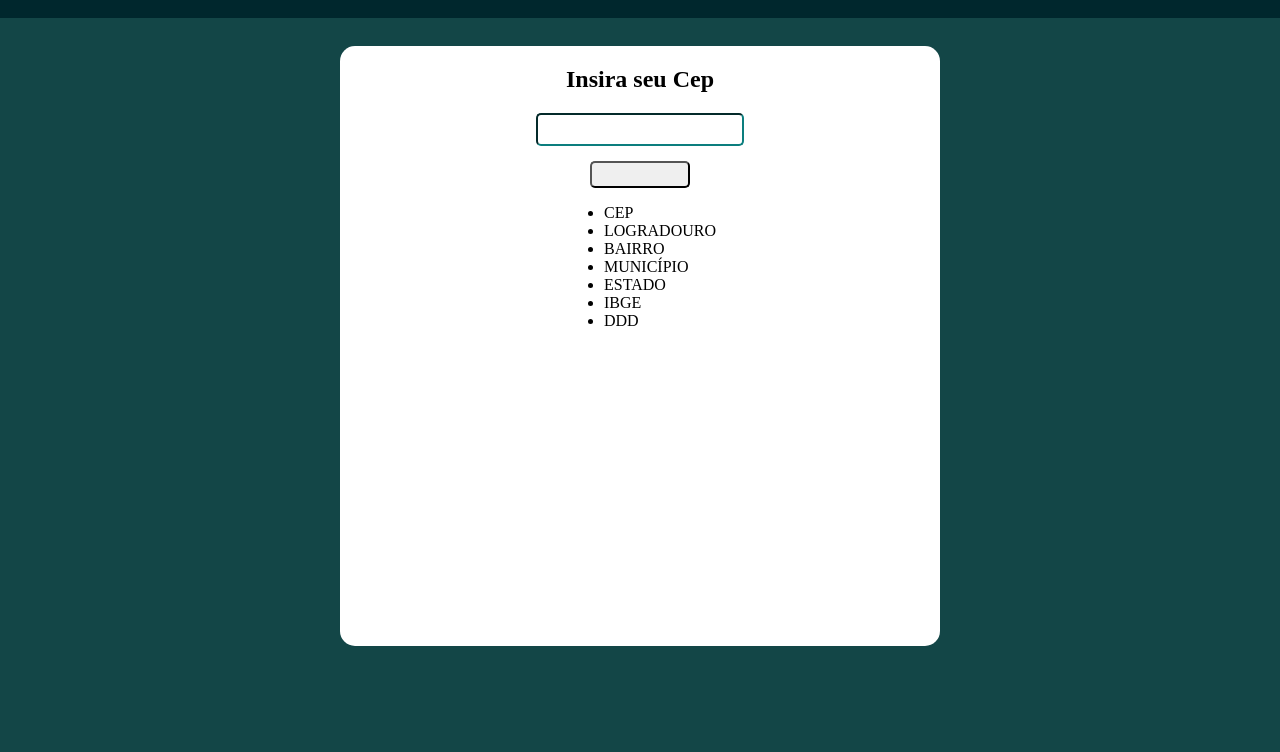
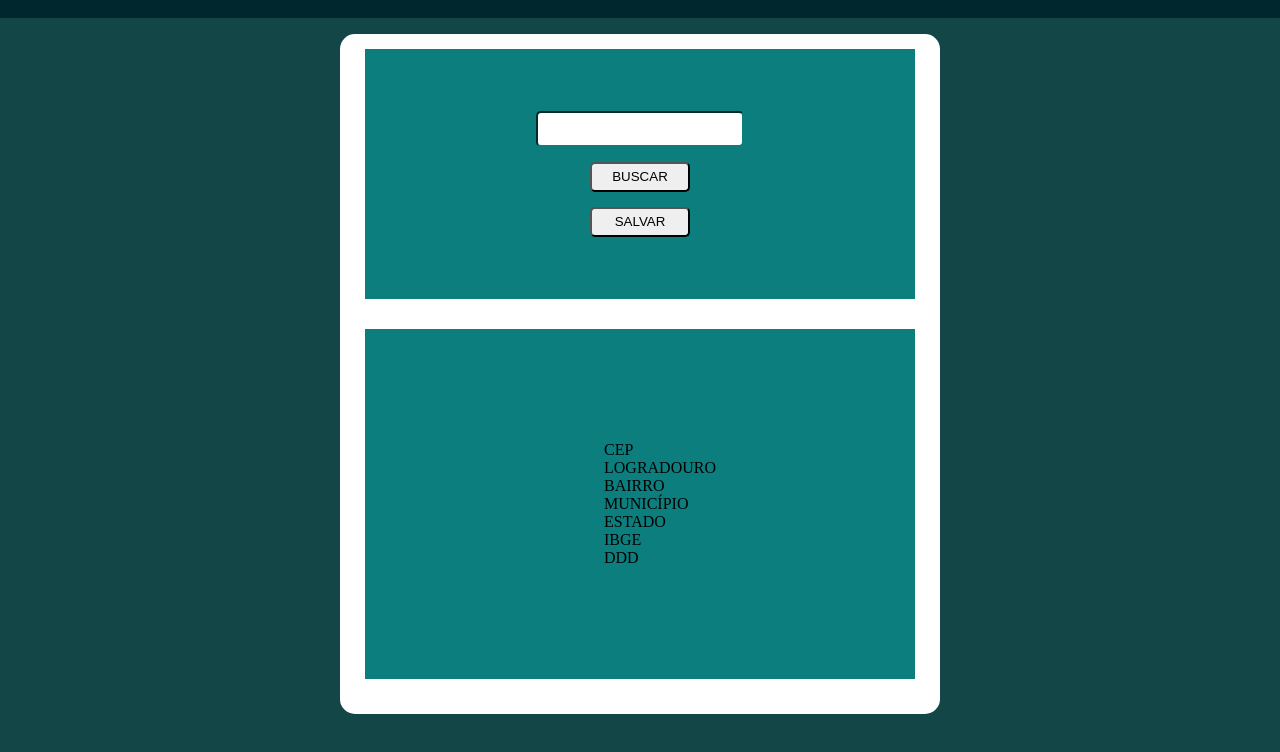
Before and after one commit to queirozzrafael/Project-__BuscarCep, a plain HTML site: page index.html in a window 1280 px wide. Shown: the part 62-814 px from the top of the page. Drawn offline with Linux system fonts and the light colour scheme.

Commit message:
Fix bug js and fix in html

```diff
--- a/assets/css/style.css
+++ b/assets/css/style.css
@@ -28,20 +28,37 @@ body{
 }
 
 #container2{
-    height: 600px;
+    margin-top: 55px;
+    height: 680px;
     width: 600px;
     background-color:#ffffff;
     border-radius: 15px;
     display: flex;
+    align-items: center;
+    flex-direction: column;
 }
 
 .insert{
-    height: 300px;
-    width: 600px;
+    margin-top: 15px;
+    height: 250px;
+    width: 550px;
     display: flex;
     align-items: center;
+    justify-content: center;
     flex-direction: column;
+    background-color: #0c7e7e;
 }
+
+
+.reslt{
+    margin-top: 30px;
+    display: flex;
+    justify-content: center;
+    align-items: center;
+    height: 350px;
+    width: 550px;
+    background-color: #0c7e7e;
+   }
 
 #CEP{
     height: 30px;
@@ -57,12 +74,7 @@ body{
     border-radius: 5px;
 }
 
-#reslt{
- display: flex;
- justify-content: center;
- align-items: center;
+
+li {
+    list-style-type: none;
 }
-
-#exData {
-
-  }
--- a/assets/js/app.js
+++ b/assets/js/app.js
@@ -1,4 +1,3 @@
-
 function searchCep () {
 const cep = document.getElementById('CEP').value
 const excep = document.querySelector("#excep")
@@ -13,15 +12,22 @@ const exddd = document.querySelector("#exddd")
     fetch(`https://viacep.com.br/ws/${cep}/json/`)
         .then(result => result.json())
             .then(json => {
-                excep.innerHTML += json.cep
-                exlog.innerHTML += json.logradouro
-                exbai.innerHTML += json.bairro
-                exmun.innerHTML += json.localidade
-                exest.innerHTML += json.uf
-                exibg.innerHTML += json.ibge
-                exddd.innerHTML += json.ddd
+                excep.innertext = json.cep
+                exlog.innerHTML = json.logradouro
+                exbai.innerHTML = json.bairro
+                exmun.innerHTML = json.localidade
+                exest.innerHTML = json.uf
+                exibg.innerHTML = json.ibge
+                exddd.innerHTML = json.ddd
             })
             .catch(perror => console.log('ERROR'))
 
 
 }
+
+function saveCep (searchCep) {
+    window.localStorage.setItem("CEP", excep)
+    alert(localStorage.getItem(CEP))
+
+
+}
--- a/index.html
+++ b/index.html
@@ -11,20 +11,28 @@
         <div id="container"><h1>BUSCAR CEP</h1></div>
             <div id="container2">
                 <div class="insert">
-                    <h2>Insira seu Cep</h2>
                     <input type="number" id="CEP">
-                        <button onclick="searchCep()" id="SUB"></button>
-                        <section id="reslt">
-                            <ul id="exData">
-                                <li id="excep">CEP</li>
-                                <li id="exlog">LOGRADOURO</li>
-                                <li id="exbai">BAIRRO</li>
-                                <li id="exmun">MUNICÍPIO</li>
-                                <li id="exest">ESTADO</li>
-                                <li id="exibg">IBGE</li>
-                                <li id="exddd">DDD</li>
+                        <button onclick="searchCep()" id="SUB">BUSCAR</button>
+                    <button onclick="saveCep()" id="SUB">SALVAR</button>
+                </div>
+                        <div class="reslt">
+                           <ul id="exData">
+                                CEP
+                                <li id="excep"></li>
+                                LOGRADOURO
+                                <li id="exlog"></li>
+                                BAIRRO
+                                <li id="exbai"></li>
+                                MUNICÍPIO
+                                <li id="exmun"></li>
+                                ESTADO
+                                <li id="exest"></li>
+                                IBGE
+                                <li id="exibg"></li>
+                                DDD
+                                <li id="exddd"></li>
                             </ul>
-                        </section>
+                        </div>
                 </div>
             </div>
 
```
